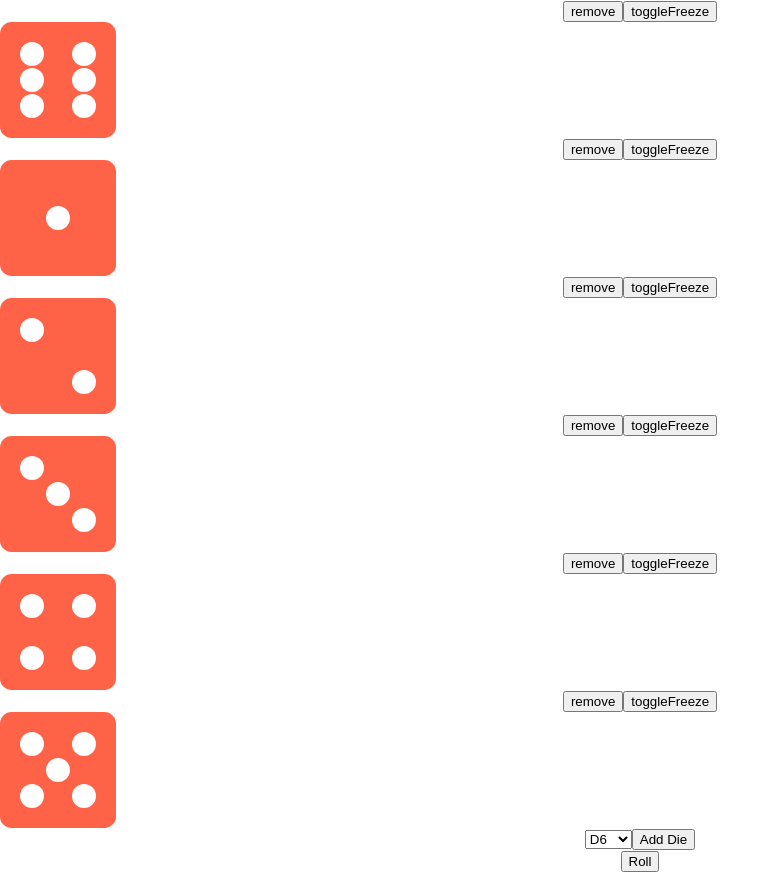
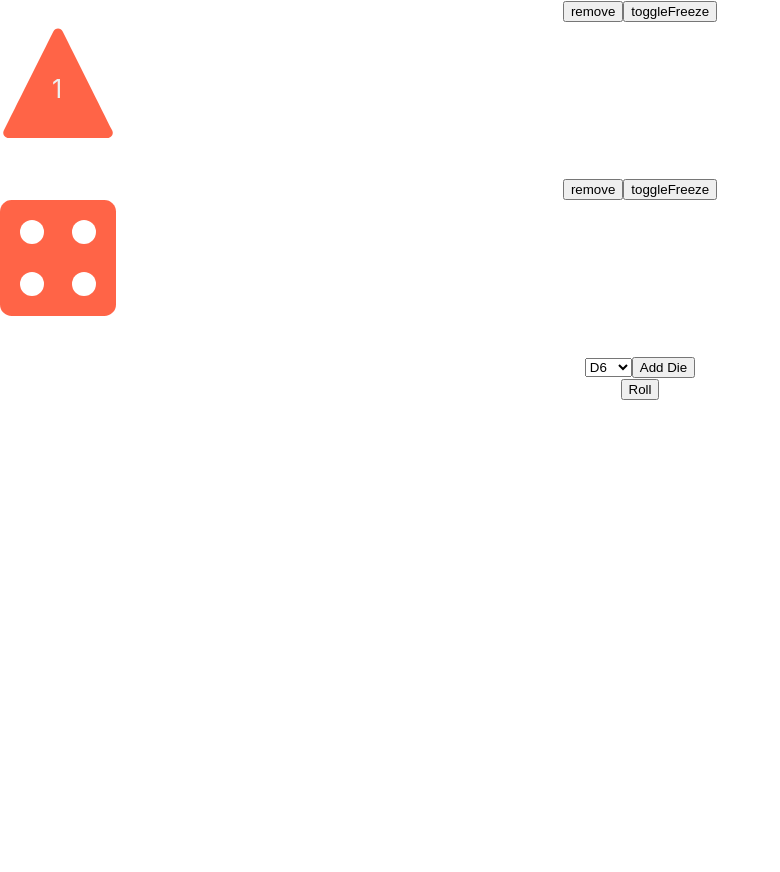
Before and after one commit to obatola/dice, a React (Create React App) app: page / in a window 1280 px wide. Shown: the whole page, without its empty margins (0-780 px from the left). After the commit the page ends 800 px from the top, so only its background shows below. Built offline with nearby package versions, Linux system fonts and the light colour scheme.

Commit message:
added d4 icon

```diff
--- /dev/null
+++ b/src/Assets/d4Icon.tsx
@@ -0,0 +1,25 @@
+import styled from 'styled-components';
+import { colors, diceSize } from '../Style/style';
+
+const DieSVG = styled.svg`
+    height: ${diceSize}px;
+    width: ${diceSize}px;
+    fill-rule:evenodd;
+    clip-rule:evenodd;
+    stroke-linejoin:round;
+    stroke-miterlimit:2;
+`
+
+const DieSVGPath = styled.path<IDieSVGProps>`
+    fill: ${({color = colors.red}: IDieSVGProps) => color};
+`
+
+interface IDieSVGProps {
+    color?: string;
+}
+
+export const D4Icon = ({color = colors.red}: IDieSVGProps) => (
+    <DieSVG width="100%" height="100%" viewBox="0 0 216 216" version="1.1" xmlns="http://www.w3.org/2000/svg" xmlnsXlink="http://www.w3.org/1999/xlink" xmlSpace="preserve">
+       <DieSVGPath color={color} d="M99.354,17.533c1.644,-3.288 5.005,-5.366 8.682,-5.366c3.677,0 7.038,2.078 8.682,5.366c20.822,41.643 73.274,146.548 92.291,184.582c1.505,3.009 1.344,6.583 -0.425,9.444c-1.768,2.862 -4.893,4.604 -8.257,4.604l-184.582,0c-3.364,0 -6.488,-1.742 -8.257,-4.604c-1.769,-2.861 -1.93,-6.435 -0.425,-9.444c19.017,-38.034 71.469,-142.939 92.291,-184.582Z" />
+    </DieSVG>
+)
--- a/src/Components/AddDieSelector.tsx
+++ b/src/Components/AddDieSelector.tsx
@@ -11,7 +11,8 @@ export const AddDieSelector = () => {
     const dieTypes:string[]  = Object.keys(DieType).filter(x => !(parseInt(x) >= 0)) as string[];
 
     const selectDie = (event: React.ChangeEvent<HTMLSelectElement>) => {
-        setDieType(event.target.value as unknown as DieType);
+        // target.value is getting set to string so +x is bringing it back to a number
+        setDieType(+event.target.value as DieType);
     }
 
     const onClick = () => {
--- /dev/null
+++ b/src/Components/D4Dice.tsx
@@ -0,0 +1,18 @@
+import { D4Container, DieValue } from "../Style/d4Style"
+import { IPropOfDie } from "../types"
+import { D4Icon } from "../Assets/d4Icon";
+import { colors } from "../Style/style";
+
+
+export const D4Dice = ({die}: IPropOfDie) => {
+    if (!die.value || die.value <= 0) {
+        return <></>
+    }
+
+    return (
+        <D4Container>
+            <DieValue>{die.value}</DieValue>
+            <D4Icon color={die.isFrozen ? colors.grey : colors.red}/>
+        </D4Container>
+    )
+}
--- a/src/Components/DiceRoller.tsx
+++ b/src/Components/DiceRoller.tsx
@@ -13,6 +13,8 @@ const DiceTray = ({dice}: {dice: IDiceCollection}) => (
 export const DiceRoller = () => {
     const {state, dispatch} = useDice();
 
+    console.log(state.dice.toJSON())
+
     return (
         <div>
             <DiceTray dice={state.dice} />
--- a/src/Components/DieViewer.tsx
+++ b/src/Components/DieViewer.tsx
@@ -1,7 +1,8 @@
 import React from "react"
 import { IDiceActions, useDice } from "../Hooks/useDiceContext"
-import { DieWrapper } from "../style"
-import { IDie } from "../types"
+import { DieWrapper } from "../Style/d6Style"
+import { DieType, IDie } from "../types"
+import { D4Dice } from "./D4Dice"
 import { D6Dice } from "./D6Dice"
 
 interface IDieViewer {
@@ -28,7 +29,19 @@ export const DieViewer = ({dieID} : IDieViewer) => {
         <DieWrapper>
             <button type="button" onClick={handleRemove}>remove</button>
             <button type="button" onClick={handleToggleFreeze}>toggleFreeze</button>
-            <D6Dice die={die}/>
+            {getCorrectDieImage(die)}
         </DieWrapper>
     )
 }
+
+const getCorrectDieImage = (die: IDie): React.ReactNode => {
+    switch (die.type) {
+        case DieType.D4:
+            return (<D4Dice die={die}/>)
+        case DieType.D6:
+            return (<D6Dice die={die}/>)
+        default:
+            return (<D6Dice die={die}/>)
+    }
+
+}
--- a/src/Hooks/useDiceContext.tsx
+++ b/src/Hooks/useDiceContext.tsx
@@ -28,25 +28,25 @@ export interface IUseDicePackage {
 
 const initialState: IDiceState = {
     dice: Map({
-            [generateId()]: createNewDie(DieType.D6, 1),
-            [generateId()]: createNewDie(DieType.D6, 2),
-            [generateId()]: createNewDie(DieType.D6, 3),
-            [generateId()]: createNewDie(DieType.D6, 4),
-            [generateId()]: createNewDie(DieType.D6, 5),
-            [generateId()]: createNewDie(DieType.D6, 6)
+            [generateId()]: createNewDie(DieType.D4),
+            [generateId()]: createNewDie(DieType.D6)
         }),
     isRolling: false,
 }
 
 function diceHandlerReducer(state: IDiceState, action: IDiceActionPackages) {
+  console.log({action})
     switch (action.type) {
       case IDiceActions.AddDie: {
         const id = generateId();
+        const newDie = createNewDie(action.dieType);
+        console.log('nd', newDie)
+        const newDice = state.dice.set(id, newDie);
+        console.log('ndc', newDice.toJSON())
         return { ...state, dice: state.dice.set(id, createNewDie(action.dieType))}
       }
       case IDiceActions.ToggleFreeze: {
         return { ...state, dice: state.dice.update(action.id, (die) => {
-          console.log(die);
           return {
             ...die,
             isFrozen: !die?.isFrozen,
--- /dev/null
+++ b/src/Style/d4Style.ts
@@ -0,0 +1,21 @@
+import styled, {css} from 'styled-components';
+import { IDiceStyleProps } from "../types";
+import { colors, diceSize } from './style';
+
+export const D4SVGContainer = styled.img`
+    height: ${diceSize}px;
+    width: ${diceSize}px;
+`;
+
+export const DieValue = styled.span`
+    position: absolute;
+    font-size: 25px;
+    color: ${colors.white};
+    top: ${(diceSize - 12) / 2}px;
+    left: ${(diceSize - 12) / 2}px;
+`;
+
+export const D4Container = styled.div`
+    display: flex;
+    position: relative;
+`;
--- a/src/style.ts
+++ b/src/Style/d6Style.ts
@@ -1,8 +1,12 @@
 import styled, {css} from 'styled-components';
+import { IDiceStyleProps } from '../types';
+import { colors, diceSize } from './style';
 
 const dotSize = '24px';
 
-export const DieWrapper = styled.div``;
+export const DieWrapper = styled.div`
+    margin-bottom: 40px
+`;
 
 export const D6Dot = styled.span`
     display: block;
@@ -53,19 +57,18 @@ const d6Sides = {
     6: dieStyled4d6,
 }
 
-interface IDiceStyleProps {
-    side: number;
-    isFrozen: boolean;
-}
+
+const padding = 20;
+const widthHeight = diceSize - (2 * padding);
 
 export const D6Style = styled.div<IDiceStyleProps>`
-    padding: 20px;
-    background-color: ${({isFrozen}: IDiceStyleProps) => isFrozen ? 'gray' : 'tomato'};
-    width: 76px;
-    height: 76px;
+    padding: ${padding}px;
+    background-color: ${({isFrozen}: IDiceStyleProps) => isFrozen ? colors.grey : colors.red};
+    width: ${widthHeight}px;
+    height: ${widthHeight}px;
     border-radius: 10%;
     display: flex;
 
     ${/* @ts-ignore */ ''}
     ${({side}: IDiceStyleProps) => d6Sides[side] || ''}
-`
+`;
--- /dev/null
+++ b/src/Style/style.ts
@@ -0,0 +1,8 @@
+export const dotSize = '24px';
+export const diceSize = 116;
+
+export const colors = {
+    red: 'rgb(255, 100, 71)',
+    white: 'rgb(236, 240, 241)',
+    grey: 'rgb(189, 195, 199)'
+}
--- a/src/utils.ts
+++ b/src/utils.ts
@@ -14,11 +14,12 @@ export const generateRolledValue = (dieType: DieType): number => {
 }
 
 export const createNewDie  = (dieType: DieType, value: number | undefined = undefined): IDie => {
+    console.log(typeof dieType);
+
     const newDie: IDie = {
         type: dieType,
         isFrozen: false,
         value: value || generateRolledValue(dieType)
     }
-
     return newDie
 }
```
Also changed, not shown: src/Components/D6Dice.tsx (+3 -6 lines), src/types.ts (+9 -0 lines), 1 other file (tests, documents, lock files or other folders).
